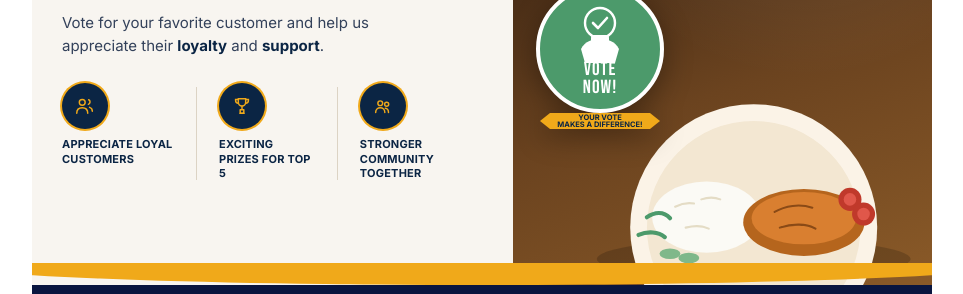
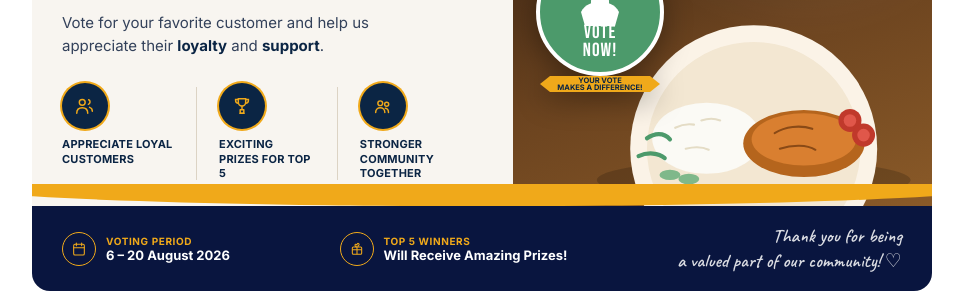
Before and after one commit to khaan45/top-customers, a website: page index.html in a window 1280 px wide. Shown: the part 283-577 px from the top of the page, without its empty margins (158-1121 px from the left). Drawn offline with nearby package versions, Linux system fonts and the light colour scheme; no server answers.

Commit message:
Update index.html

```diff
--- a/index.html
+++ b/index.html
@@ -24,9 +24,9 @@
   .cb-grid {
     display: grid;
     grid-template-columns: 1.15fr 1fr;
-    min-height: 560px;
-  }
-  @media (max-width: 720px) {
+    min-height: 360px;
+  }
+  @media (max-width: 420px) {
     .cb-grid { grid-template-columns: 1fr; }
   }
 
```
